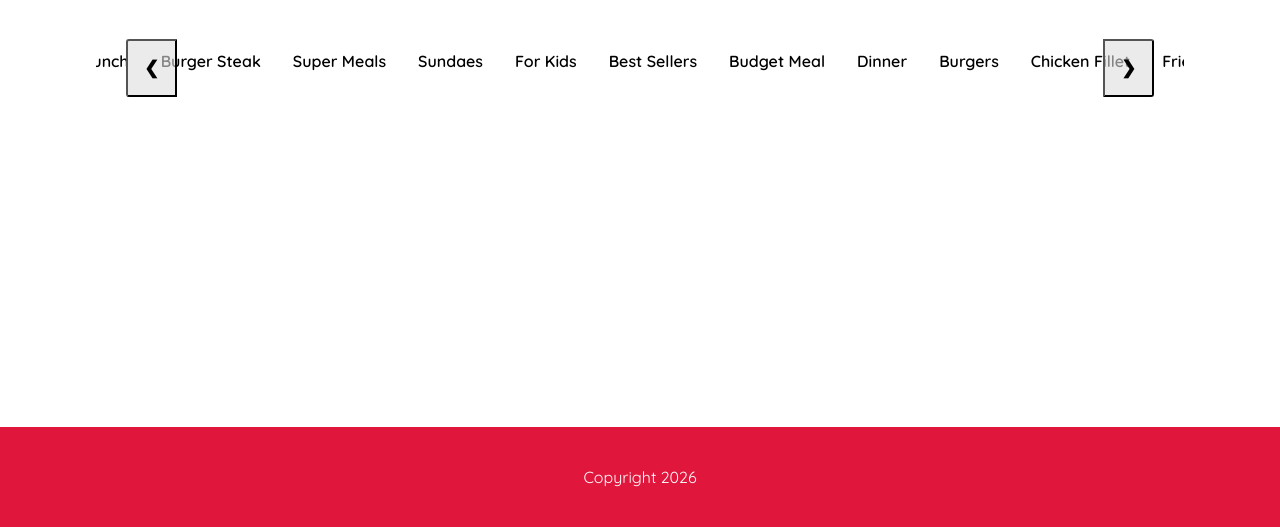
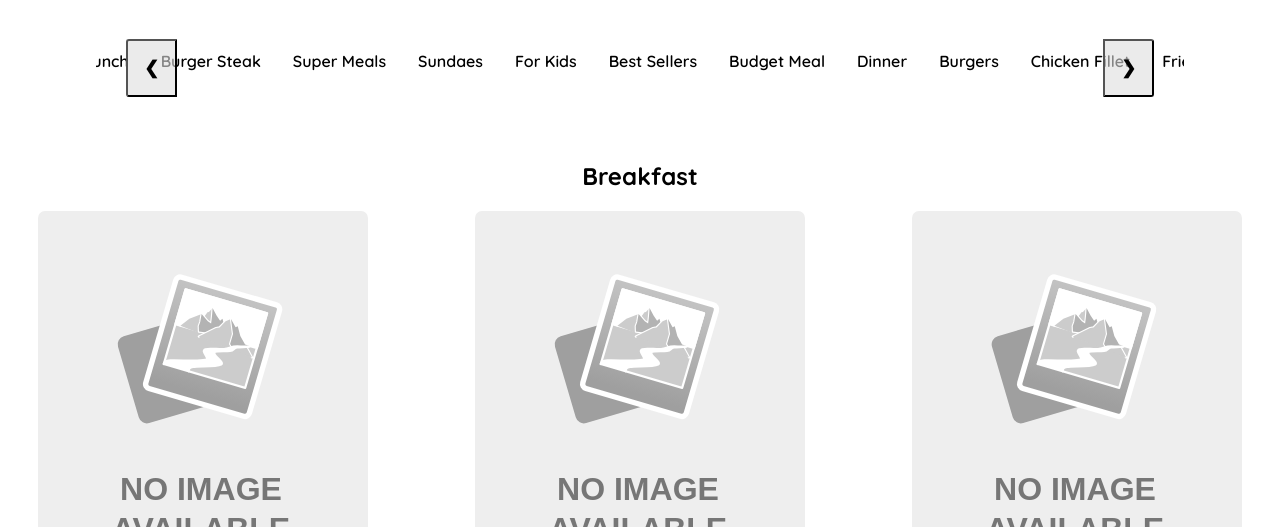
Before and after one commit to xamdp/restaurant-page, a website built with webpack: page src/template.html in a window 1280 px wide. Both pictures are taken after a click on the button "Menu". Shown: the part 273-800 px from the top of the page. Built offline with nearby package versions, Linux system fonts and the light colour scheme.

Commit message:
feat: add cardloader and viewmenu

```diff
--- /dev/null
+++ b/src/category/CardLoader.js
@@ -0,0 +1,21 @@
+
+// accepts meal image and meal name
+function CardLoader(src, text) {
+	const cardDiv = document.createElement("div")
+	cardDiv.className = "card-div"
+	const imgWrapper = document.createElement("div")
+	imgWrapper.className = "img-wrapper"
+
+	const img = document.createElement("img")
+	img.src = src
+	imgWrapper.append(img)
+
+	const mealName = document.createElement("p");
+	mealName.textContent = text
+
+	cardDiv.append(imgWrapper, mealName)
+
+	return cardDiv;
+}
+
+export { CardLoader };
--- /dev/null
+++ b/src/category/ViewMenu.js
@@ -0,0 +1,31 @@
+import { CardLoader } from "./CardLoader.js";
+import { meals } from "../category/categories.js"
+
+function ViewMenu() {
+	const menuDiv = document.querySelector("#menu-div")
+
+	const categoryTitleDiv = document.createElement("div")
+	categoryTitleDiv.className = "caterory-title-div"
+
+	const categoryHeading = document.createElement("h2");
+	categoryHeading.textContent = "Breakfast"
+	categoryHeading.className = "category-heading"
+	categoryTitleDiv.append(categoryHeading)
+
+	const wrapper = document.createElement("div")
+	wrapper.className = "wrapper"
+	wrapper.append(categoryTitleDiv)
+
+	const cardsWrapper = document.createElement("div")
+	cardsWrapper.className = "cards-wrapper"
+
+	meals.forEach((meal) => {
+		const card = CardLoader(meal.img, meal.text)
+		cardsWrapper.append(card)
+	})
+
+	wrapper.append(cardsWrapper)
+	menuDiv.append(wrapper)
+}
+
+export { ViewMenu };
--- a/src/category/categories.js
+++ b/src/category/categories.js
@@ -1,3 +1,4 @@
+import noMeal from "../asset/img/featured/no_image.svg"
 
 export const categories = [
 	{ text: "Breakfast" },
@@ -14,3 +15,14 @@ export const categories = [
 	{ text: "Fries" },
 	{ text: "For Teens" },
 ]
+
+export const meals = [
+	{ img: noMeal, text: "1-pc. Breakfast Happy Chicken" },
+	{ img: noMeal, text: "1-pc. Breakfast Happy Chicken w/ Drink" },
+	{ img: noMeal, text: "1-pc. Breakfast Happy Chicken Spicy Solo" },
+	{ img: noMeal, text: "Longganisa Solo" },
+	{ img: noMeal, text: "Longganisa w/ Drink" },
+	{ img: noMeal, text: "Beef Tapa Solo" },
+	{ img: noMeal, text: "Beef Tapa w/ Drink" },
+	{ img: noMeal, text: "Corned Beef Solo" },
+]
--- a/src/index.js
+++ b/src/index.js
@@ -5,6 +5,7 @@ import { Home } from "./home.js"
 import { HeadingLogo } from "./HeadingLogo.js";
 import { HomeSlideshow } from "./slideshow/HomeSlideshow.js";
 import { FeatureSlideshow } from "./slideshow/FeatureSlideshow.js";
+import { ViewMenu } from "./category/ViewMenu.js";
 import { Menu } from "./menu.js";
 import { About } from "./about.js";
 import { Footer } from "./footer.js";
@@ -35,7 +36,6 @@ class Restaurant {
 		Footer();
 	}
 
-
 	loadThisPage = (event) => {
 		let id = event.target.id;
 		if (id === "home-btn") {
@@ -47,6 +47,7 @@ class Restaurant {
 		if (id === "menu-btn") {
 			this.contentDiv.replaceChildren();
 			Menu();
+			ViewMenu();
 		}
 		if (id === "about-btn") {
 			this.contentDiv.replaceChildren();
--- a/src/styles.css
+++ b/src/styles.css
@@ -287,6 +287,7 @@ nav button {
 	justify-content: space-between;
 	padding: 0 30px;
 	left: 0;
+	/* left and right acts as width 100% */
 	right: 0;
 	pointer-events: none;
 }
@@ -321,6 +322,19 @@ nav button {
 	background: rgba(222, 222, 222, 0.2);
 }
 
+.wrapper {
+	display: flex;
+	flex-direction: column;
+	text-align: center;
+}
+
+.cards-wrapper {
+	display: grid;
+	grid-template-columns: 1fr 1fr 1fr;
+	gap: 30px;
+}
+
+
 /* Extra small devices (phones, 600px and down) */
 @media only screen and (max-width: 600px) {
 	.carousel-container {
@@ -329,6 +343,7 @@ nav button {
 }
 
 /* i just saw this from a git repo and honestly i don't know what i am doing */
+/* maybe i should also add the .carousel-inner and .nav-btns  */
 
 /* Small devices (portrait tablets and large phones, 600px and up) */
 @media only screen and (min-width: 600px) {
```
Also changed, not shown: README.md.
